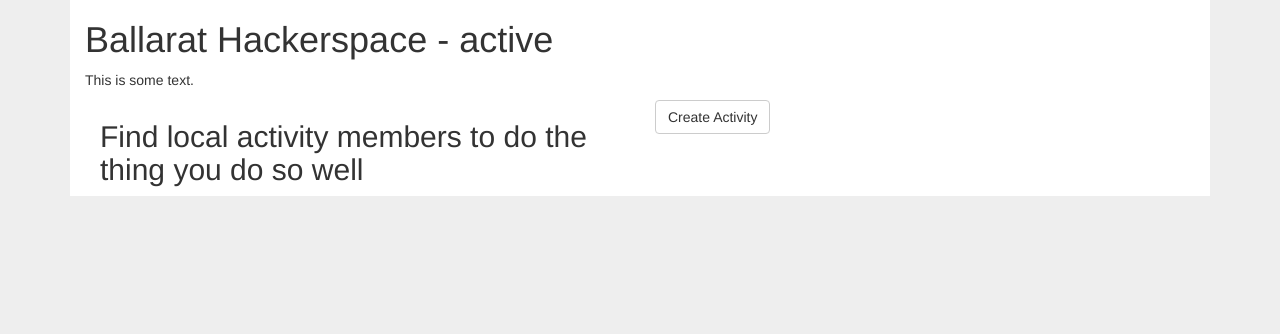
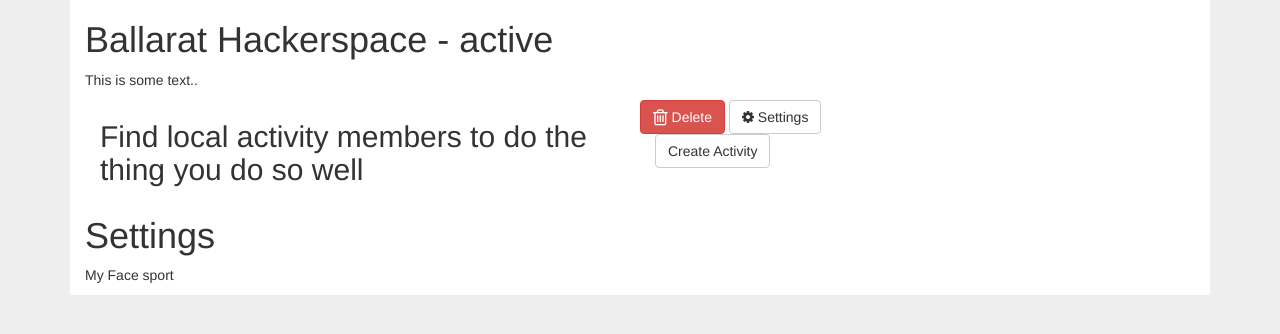
Before and after one commit to ballarat-hackerspace/active, a plain HTML site: page html/active.html in a window 1280 px wide. Drawn offline with nearby package versions, Linux system fonts and the light colour scheme.

Commit message:
font awesome added

```diff
--- a/html/active.css
+++ b/html/active.css
@@ -1,2 +1,3 @@
 body { background:#EEE; }
-.container { background: #FFF; }
+.container { background: #FFF;
+}
--- a/html/active.html
+++ b/html/active.html
@@ -17,22 +17,35 @@
       <script src="https://oss.maxcdn.com/respond/1.4.2/respond.min.js"></script>
     <![endif]-->
         <!-- Latest compiled and minified CSS -->
-    <link rel="stylesheet" href="https://maxcdn.bootstrapcdn.com/bootstrap/3.3.7/css/bootstrap.min.css">
+        <link rel="stylesheet" href="https://maxcdn.bootstrapcdn.com/bootstrap/3.3.7/css/bootstrap.min.css">
+        <link rel="stylesheet" href="https://maxcdn.bootstrapcdn.com/font-awesome/4.7.0/css/font-awesome.min.css">
     <link rel="stylesheet" href="active.css">
 
   </head>
   <body>
     <div class="container">
       <h1>Ballarat Hackerspace - active</h1>
-      <p>This is some text.</p>
+      <p>This is some text..</p>
+
+      <a class="btn btn-danger" href="#">
+        <i class="fa fa-trash-o fa-lg"></i> Delete</a>
+      <a class="btn btn-default btn-md" href="#">
+        <i class="fa fa-cog settings"></i> Settings</a>
+
       <div class="col-xxs-12 col-lg-6">
         <h2>Find local activity members to do the thing you do so well</h2>
       </div>
       <div class="col-xxs-12 col-lg-6">
-        <div class="button btn btn-default">Create Activity</h2>
+        <div class="button btn btn-default">Create Activity </h2>
       </div>
     </div>
-
+  </div>
+  <div class="settings container">
+    <div class="form">
+      <h1>Settings</h1>
+        <p>My Face sport</p>
+    </div>
+  </div>
     <!-- jQuery library -->
     <script src="https://ajax.googleapis.com/ajax/libs/jquery/3.2.1/jquery.min.js"></script>
 
```
